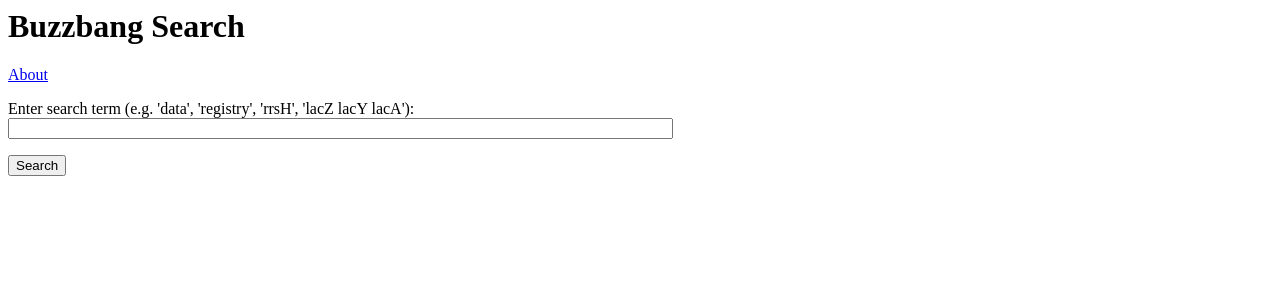
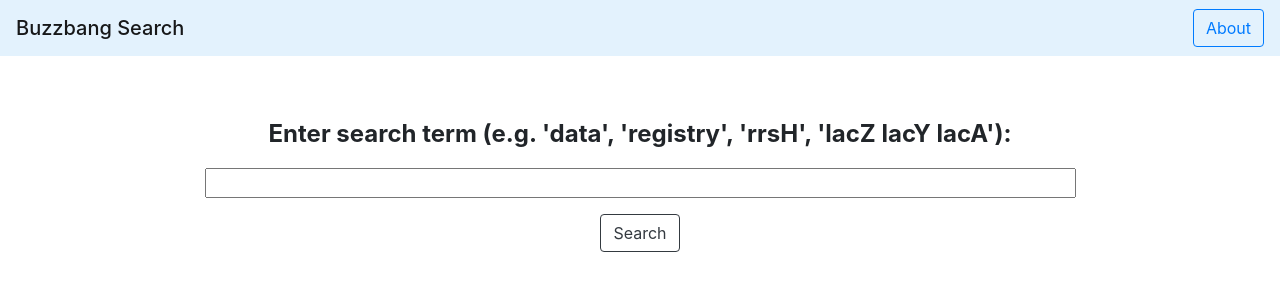
Before and after one commit to buzzbangorg/bsbang-frontend, a Flask app: page / in a window 1280 px wide. Shown: the top 300 px of the page. Run offline with Flask 2, Linux system fonts and the light colour scheme; parts of the project's set-up code (start-up, migrations or seed data) failed here and were passed over; some libraries are stand-ins or nearby versions.

Commit message:
UI Improvements

```diff
--- a/templates/index.html
+++ b/templates/index.html
@@ -1,73 +1,119 @@
 <html>
+
 <head>
     <title>Buzzbang</title>
     <style>
-        .results-table { border:'0' }
+        .results-table {
+            border: '0'
+        }
+
         .results-table td {
             padding-right: 7.5px;
-            vertical-align:top
+            vertical-align: top
+        }
+
+        .clearfix {
+            margin-top: 60px;
+        }
+
+        .search {
+            font-size: 24px;
+        }
+        thead{
+            padding-left:80px;
         }
     </style>
+    <link rel="stylesheet" href="https://maxcdn.bootstrapcdn.com/bootstrap/4.0.0/css/bootstrap.min.css" integrity="sha384-Gn5384xqQ1aoWXA+058RXPxPg6fy4IWvTNh0E263XmFcJlSAwiGgFAW/dAiS6JXm"
+        crossorigin="anonymous">
 </head>
+
 <body>
-    <h1>Buzzbang Search</h1>
-    <p><a href="about">About</a></p>
+    <!-- <h1>Buzzbang Search</h1> -->
+    <nav class="navbar navbar-light" style="background-color: #e3f2fd;">
+        <span class="navbar-brand mb-0 h1">Buzzbang Search</span>
+        <button class="btn btn-outline-primary my-2 my-sm-0" type="submit">About</button>
+    </nav>
+    <!-- <p><a href="about">About</a></p> -->
+    <div class="container text-center">
+        <div class="clearfix"></div>
         <form action="" method="post" name="search">
             {{ form.csrf_token }}
-        <p>
-            Enter search term (e.g. 'data', 'registry', 'rrsH', 'lacZ lacY lacA'):<br/>
-            {{ form.q(size=80) }}<br/>
-        </p>
-        <p><input type="submit" value="Search"></p>
+            <p class="font-weight-bold search"> Enter search term (e.g. 'data', 'registry', 'rrsH', 'lacZ lacY lacA'):</p>
+            <p>{{ form.q(size=80) }}</p>
+            <!-- <p><input type="submit" value="Search"></p> -->
+            <button type="submit" class="btn btn-outline-dark"> Search </button>
         </form>
         {% if results %}
+        <!-- <p>{{ results['response']['numFound'] }} result(s)</p> -->
+        <div class="alert alert-success" role="alert">
             <p>{{ results['response']['numFound'] }} result(s)</p>
+        </div>
         {% for doc in results['response']['docs'] %}
         <p>
-                <a href="{{ doc.url }}">{{ doc.name }}</a><br/>
-                <table class='results-table'>
+            <!-- <a href="{{ doc.url }}">{{ doc.name }}</a> -->
+
+            <table class='results-table  text-center table'>
+                    <thead class="thead-light">
                             <tr>
-                        <td><b>Type</b></td>
+                                <th> <a href="{{ doc.url }}">{{ doc.name }}</a></th>
+                            </tr>
+                        </thead>
+                <tr>
+                    <td>
+                        <b>Type</b>
+                    </td>
                     <td>{{ doc.AT_type }}</td>
                 </tr>
                 {% if doc.AT_type == 'PhysicalEntity' %}
                 <tr>
-                            <td><b>Profile</b></td>
+                    <td>
+                        <b>Profile</b>
+                    </td>
                     <td>
                         {% if doc.additionalType.startswith('http://') %}
                         <a href="{{ doc.additionalType }}">{{ doc.additionalType }}</a>
-                                {% else %}
-                                    {{ doc.additionalType }}
-                                {% endif %}
+                        {% else %} {{ doc.additionalType }} {% endif %}
                     </td>
                 </tr>
                 <tr>
-                            <td><b>Identifier</b></td>
+                    <td>
+                        <b>Identifier</b>
+                    </td>
                     <td>{{ doc.identifier }}</td>
                 </tr>
                 <tr>
-                            <td><b>From</b></td>
-                            <td><a href="{{ doc.url }}">{{ doc.url }}</a></td>
+                    <td>
+                        <b>From</b>
+                    </td>
+                    <td>
+                        <a href="{{ doc.url }}">{{ doc.url }}</a>
+                    </td>
                 </tr>
                 {% elif doc.AT_type == 'DataCatalog' %}
                 <tr>
-                            <td><b>Keywords</b></td>
+                    <td>
+                        <b>Keywords</b>
+                    </td>
                     <td>{{ doc.keywords }}</td>
                 </tr>
                 <tr>
-                            <td><b>Description</b></td>
+                    <td>
+                        <b>Description</b>
+                    </td>
                     <td>{{ doc.description }}</td>
                 </tr>
-                    {% endif %}
-                    {% if 'alternateName' in doc %}
+                {% endif %} {% if 'alternateName' in doc %}
                 <tr>
-                            <td><b>alternateName</b></td>
+                    <td>
+                        <b>alternateName</b>
+                    </td>
                     <td>{{ doc.alternateName }}</td>
                 </tr>
                 {% endif %}
             </table>
         </p>
-        {% endfor %}
-    {% endif %}
+        {% endfor %} {% endif %}
+    </div>
 </body>
+
 </html>
```
Lines whose indentation alone changed are shown as unchanged.
